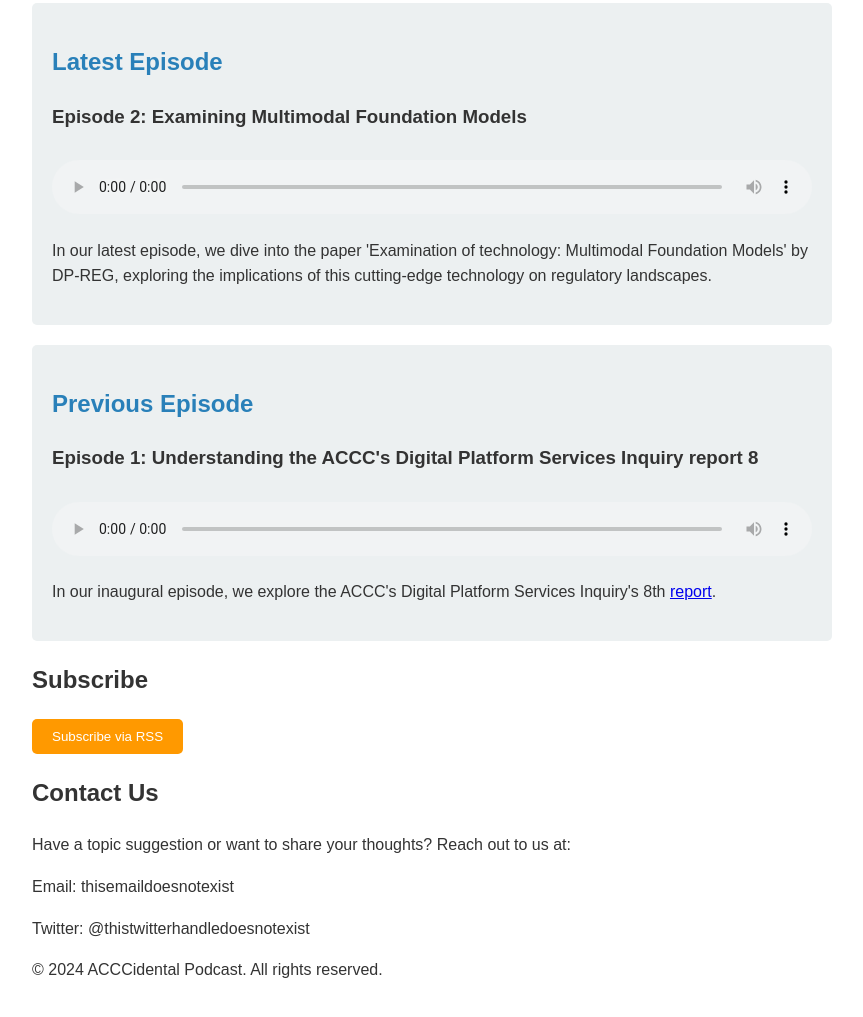
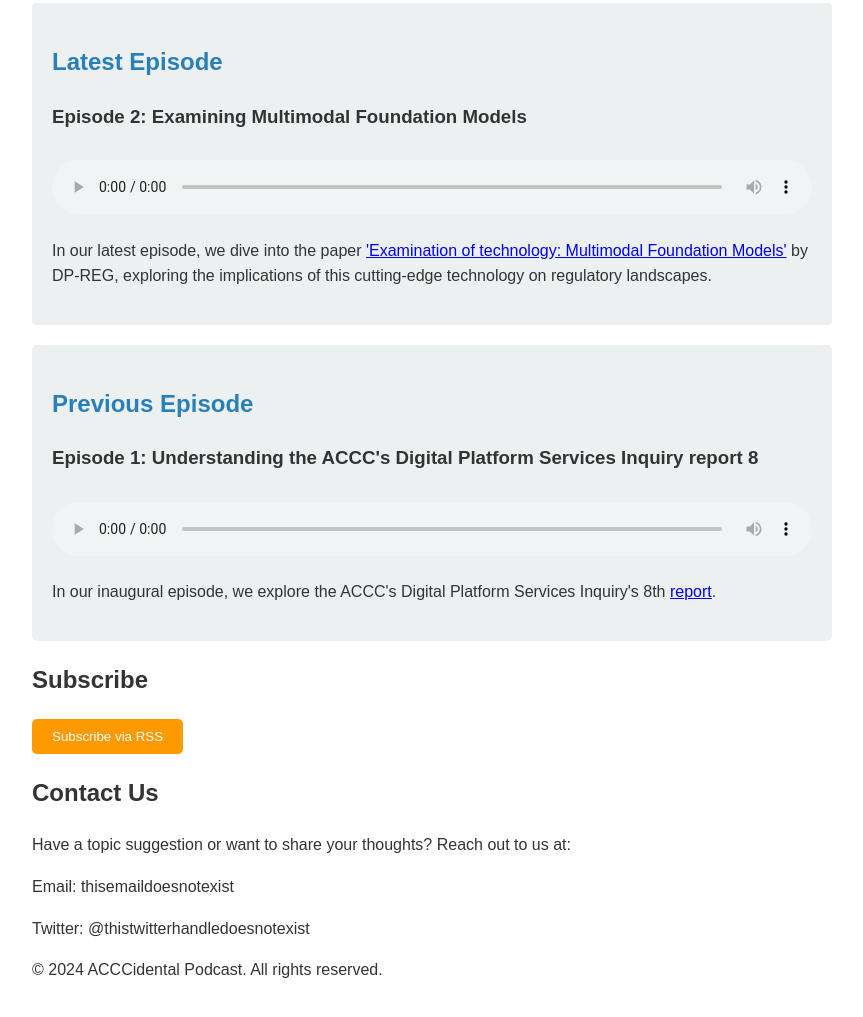
Before and after one commit to nwbort/acccidental-podcast, a plain HTML site: page index.html in a window 1280 px wide. Shown: the part 802-1819 px from the top of the page, without its empty margins (208-1071 px from the left). Drawn offline with Linux system fonts and the light colour scheme.

Commit message:
Update index.html

```diff
--- a/index.html
+++ b/index.html
@@ -100,7 +100,7 @@
                 <source src="dpreg.mp3" type="audio/mpeg">
                 Your browser does not support the audio element.
             </audio>
-            <p>In our latest episode, we dive into the paper 'Examination of technology: Multimodal Foundation Models' by DP-REG, exploring the implications of this cutting-edge technology on regulatory landscapes.</p>
+            <p>In our latest episode, we dive into the paper <a href="https://dp-reg.gov.au/working-paper-3-examination-technology-multimodal-foundation-models">'Examination of technology: Multimodal Foundation Models'</a> by DP-REG, exploring the implications of this cutting-edge technology on regulatory landscapes.</p>
         </section>
 
         <section class="episode">
```
